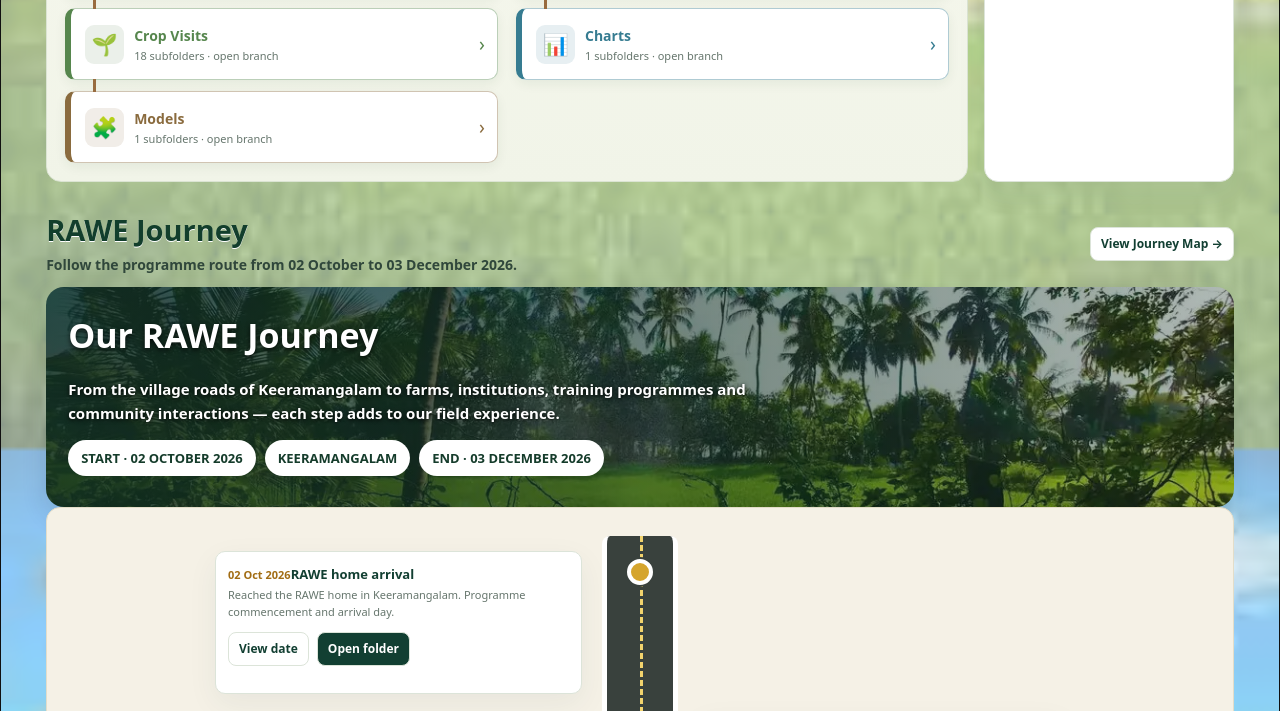
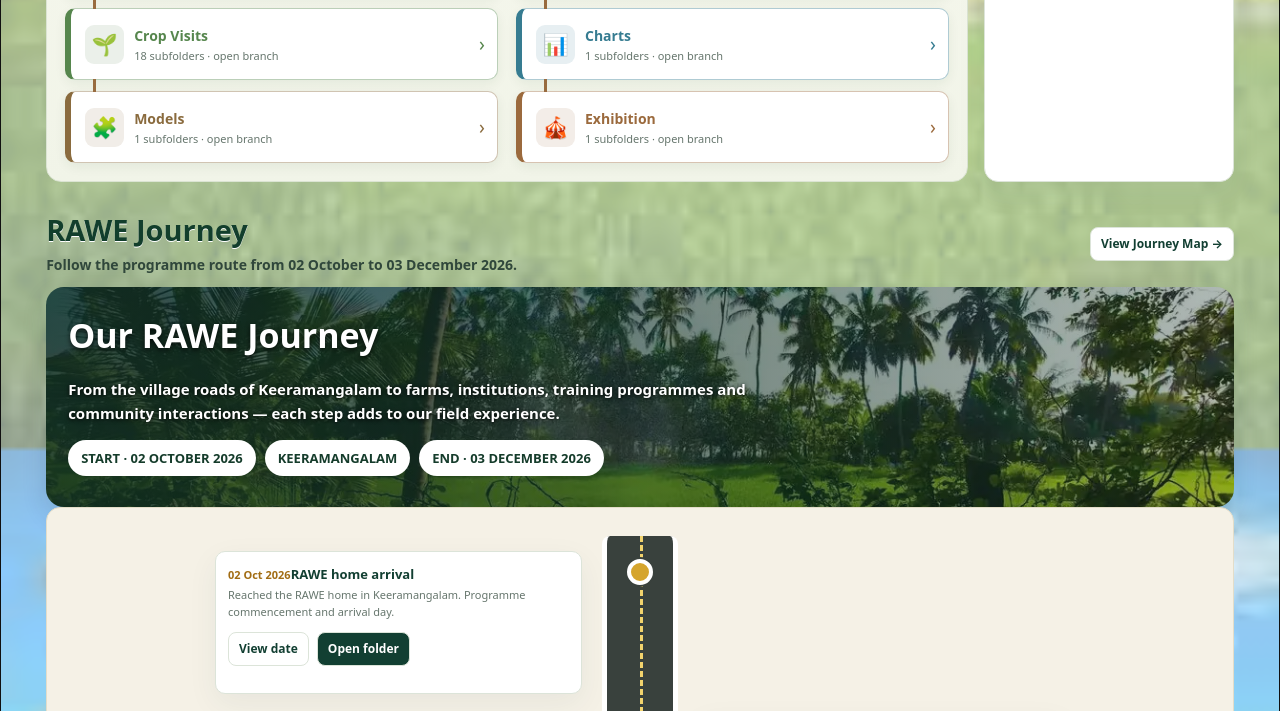
Before and after one commit to keeramangalam6gillies-oss/keeramangalam-rawe-, a plain HTML site: page index.html in a window 1280 px wide. Shown: the part 2431-3142 px from the top of the page. Drawn offline with Linux system fonts and the light colour scheme; no server answers.

Commit message:
Add Exhibition to folder tree

```diff
--- a/index.html
+++ b/index.html
@@ -169,7 +169,7 @@ const groups=[
 {name:'Village Survey',icon:'🏘️',color:'#687f48',subs:['Household Survey','Social Infrastructure','Village Resources','Livelihood Survey']},
 {name:'Crop Visits',icon:'🌱',color:'#56864d',subs:['Coconut','Redgram','Banana','Guava','Jackfruit','Chilli','Lemon','Maize','Jasmine','Crossandra','Marigold','Brinjal','Paddy','Teak','Cassava','Pumpkin','Sweet Potato','Mango']},
 {name:'Charts',icon:'📊',color:'#367c91',subs:['General']},
-{name:'Models',icon:'🧩',color:'#8a6b3e',subs:['General']}
+{name:'Models',icon:'🧩',color:'#8a6b3e',subs:['General']},{name:'Exhibition',icon:'🎪',color:'#9b6a3d',subs:['General']}
 ];
 groups.find(x=>x.name==='NGO Activities').subs.splice(1,0,'26 October – Day 1','27 October – Day 2','28 October – Day 3','29 October – Day 4','30 October – Day 5');groups.find(x=>x.name==='NGO Activities').subs=groups.find(x=>x.name==='NGO Activities').subs.filter((x,i)=>x!=='SELVA TRUST'||i===0);
 const journey=[
```
